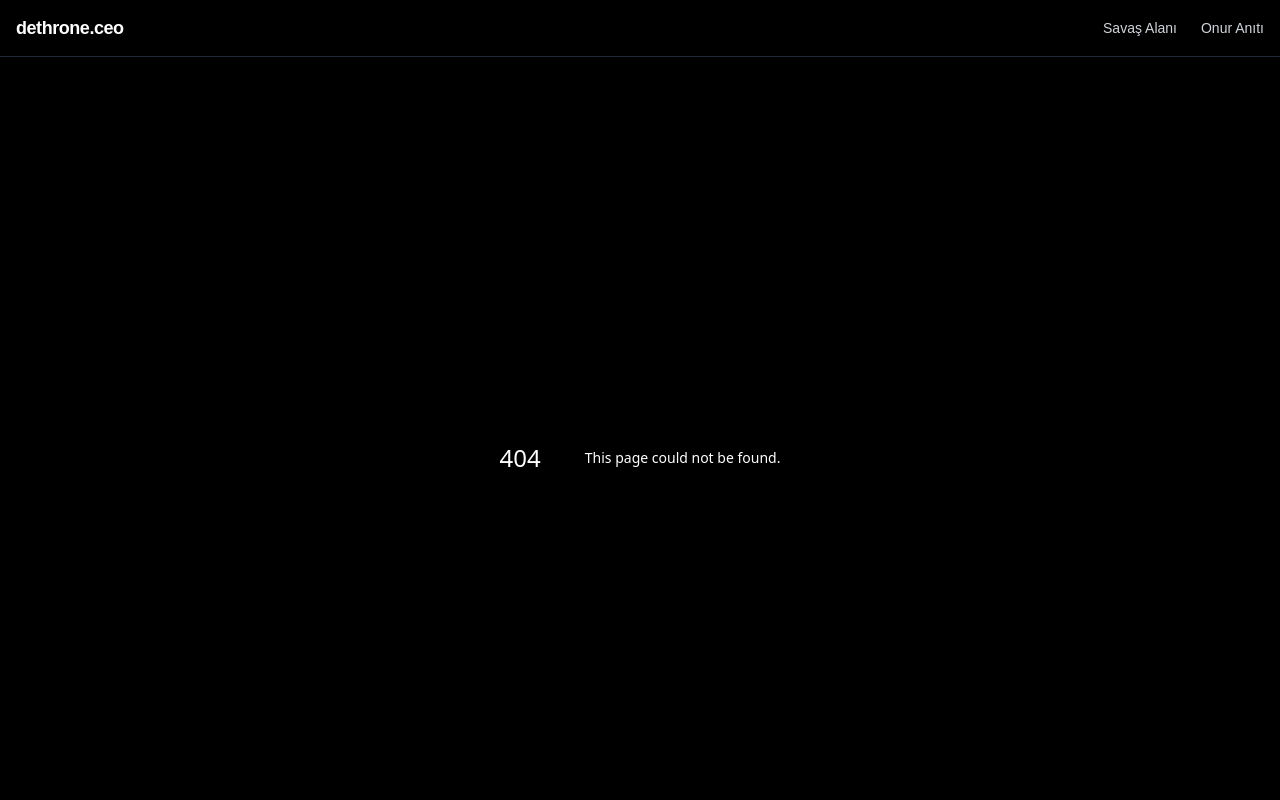
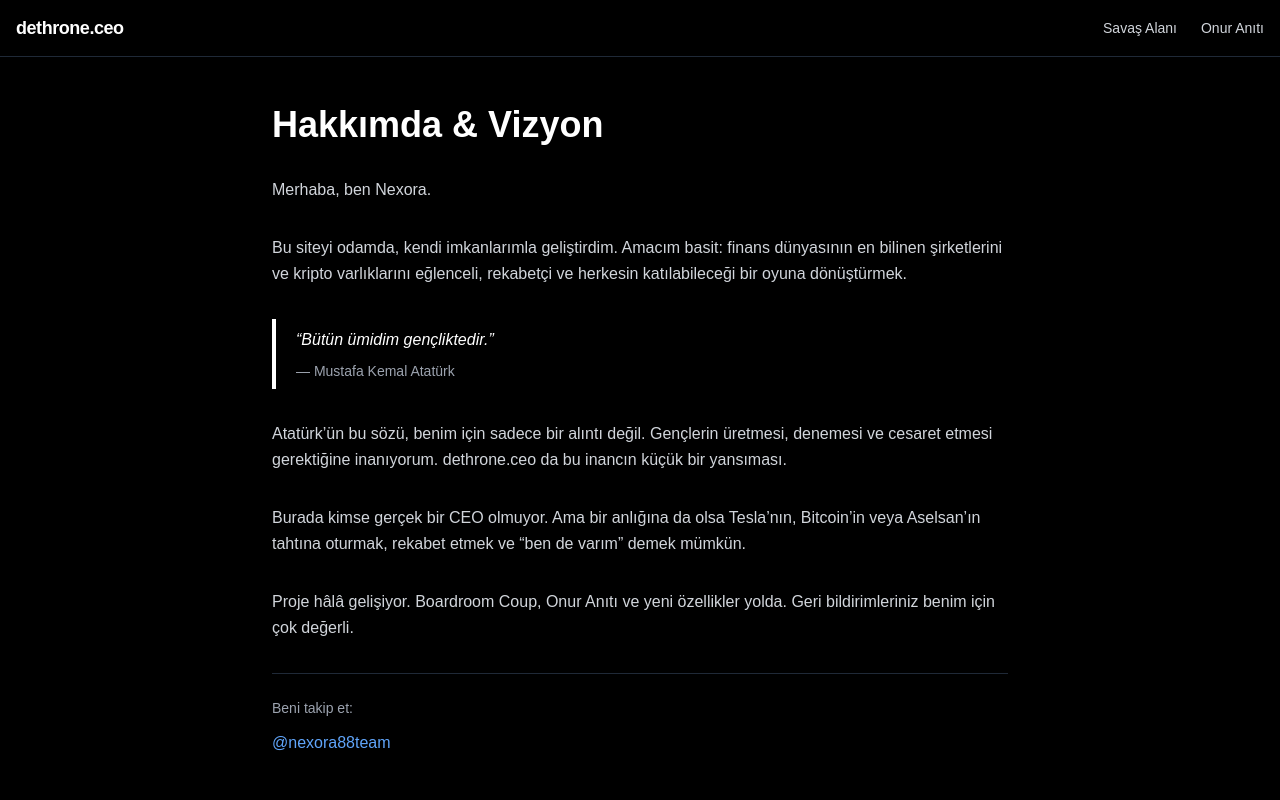
Before and after one commit to Nexora88/dethrone-ceo, a Next.js app: page /about in a window 1280 px wide. Before the commit this address had no page. Shown: the top 800 px of the page. Built offline with nearby package versions, Linux system fonts and the light colour scheme.

Commit message:
Add AboutPage component with introductory content

```diff
--- /dev/null
+++ b/app/about/page.tsx
@@ -0,0 +1,59 @@
+import Header from "@/components/Header";
+
+export default function AboutPage() {
+  return (
+    <div className="min-h-screen">
+      <main className="max-w-3xl mx-auto px-4 py-12">
+        <h1 className="text-3xl md:text-4xl font-bold mb-8">Hakkımda & Vizyon</h1>
+
+        <div className="space-y-8 text-gray-300 leading-relaxed">
+          <p>
+            Merhaba, ben Nexora.
+          </p>
+
+          <p>
+            Bu siteyi odamda, kendi imkanlarımla geliştirdim. Amacım basit:
+            finans dünyasının en bilinen şirketlerini ve kripto varlıklarını
+            eğlenceli, rekabetçi ve herkesin katılabileceği bir oyuna dönüştürmek.
+          </p>
+
+          <div className="border-l-4 border-white pl-5 py-2 my-8">
+            <p className="text-white font-medium italic">
+              “Bütün ümidim gençliktedir.”
+            </p>
+            <p className="text-sm text-gray-400 mt-2">— Mustafa Kemal Atatürk</p>
+          </div>
+
+          <p>
+            Atatürk’ün bu sözü, benim için sadece bir alıntı değil.
+            Gençlerin üretmesi, denemesi ve cesaret etmesi gerektiğine inanıyorum.
+            dethrone.ceo da bu inancın küçük bir yansıması.
+          </p>
+
+          <p>
+            Burada kimse gerçek bir CEO olmuyor. Ama bir anlığına da olsa
+            Tesla’nın, Bitcoin’in veya Aselsan’ın tahtına oturmak,
+            rekabet etmek ve “ben de varım” demek mümkün.
+          </p>
+
+          <p>
+            Proje hâlâ gelişiyor. Boardroom Coup, Onur Anıtı ve yeni özellikler
+            yolda. Geri bildirimleriniz benim için çok değerli.
+          </p>
+
+          <div className="pt-6 border-t border-gray-800">
+            <p className="text-sm text-gray-400 mb-3">Beni takip et:</p>
+            <a
+              href="https://x.com/nexora88team"
+              target="_blank"
+              rel="noopener noreferrer"
+              className="inline-flex items-center gap-2 text-blue-400 hover:text-blue-300 font-medium"
+            >
+              @nexora88team
+            </a>
+          </div>
+        </div>
+      </main>
+    </div>
+  );
+}
```
